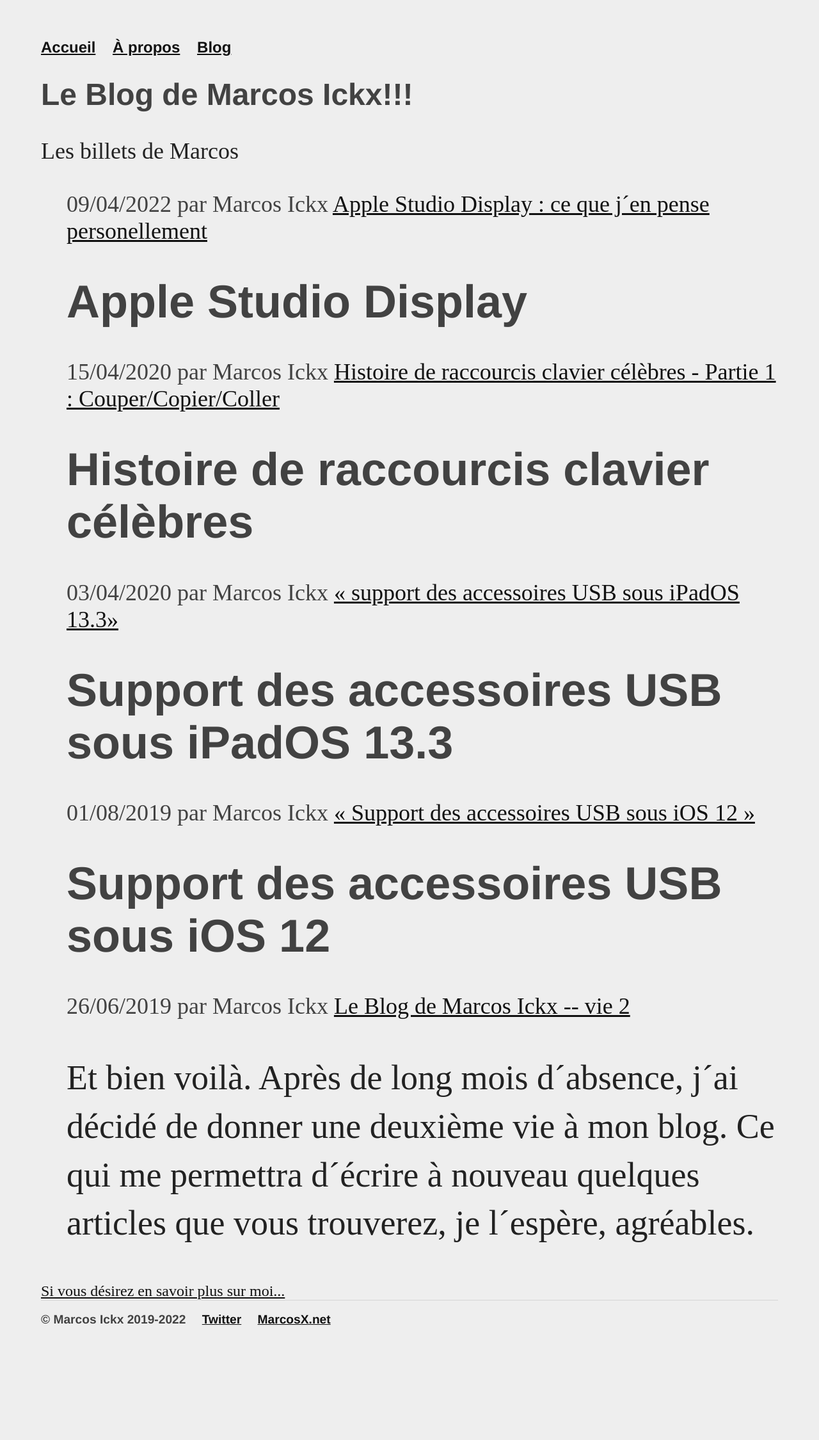
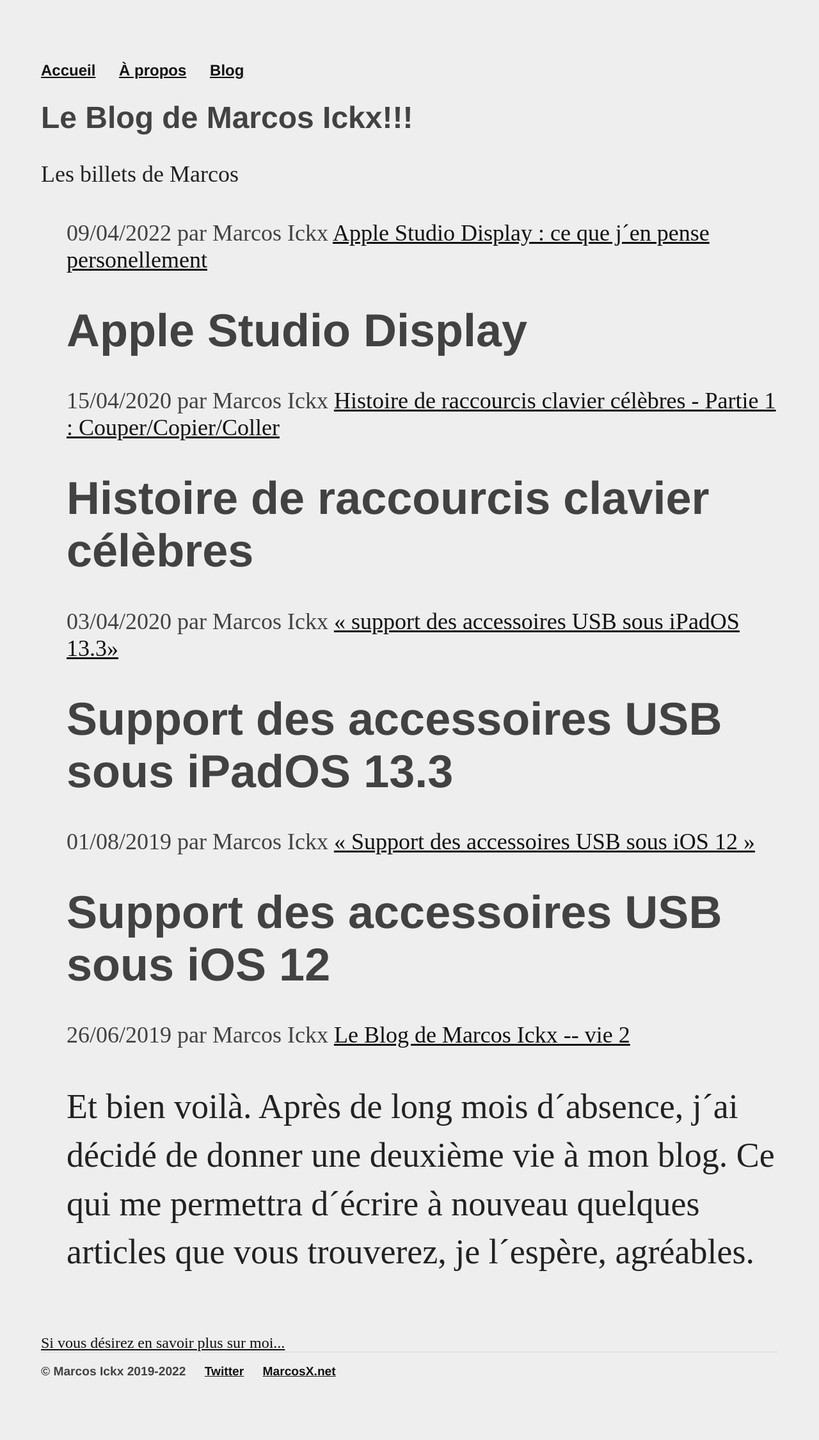
Before and after one commit to MarcosIckx/PreviewMarcosxNet, a Jekyll site: the page built from index.html, in a window 1280 px wide. Shown: the whole page at 64% size. Built offline with Jekyll 4.4.1, drawn with Linux system fonts in a browser that asks for light colours; the list of posts is cut into pages by our own code; before the commit the page ends 2133 px from its top, so only the background shows below that.

Commit message:
Update main.css
Replace px by em equivalent

```diff
--- a/css/main.css
+++ b/css/main.css
@@ -19,7 +19,7 @@
 body {
     background-color: var(--bg-color);
     color: var(--font-color);
-    margin: 60px auto;
+    margin: 4em auto;
     width: 90%;
     font-size: 1.5em;
 }
@@ -27,13 +27,13 @@
 
 nav ul, footer ul {
     font-family:'Helvetica', 'Arial', 'Sans-Serif';
-    padding: 0px;
+    padding: 0em;
     list-style: none;
     font-weight: bold;
 }
 nav ul li, footer ul li {
     display: inline;
-    margin-right: 20px;
+    margin-right: 1.25em;
 }
 
 ul, ul li {
@@ -58,12 +58,12 @@
     color: var(--secondary-color);
 }
 footer {
-    border-top: 1px solid #d5d5d5;
-    font-size: .8em;
+    border-top: 0.0625em solid #d5d5d5;
+    font-size: 0.8em;
 }
 
 ul.posts {
-    margin: 20px auto 40px;
+    margin: 1.25em auto 2.5em;
     font-size: 1.5em;
 }
 
@@ -74,13 +74,13 @@
 .step { border-radius: 50%;
 	-moz-border-radius: 50%;
 	-webkit-border-radius: 50%;
-	width: 35px;
-	height: 35px;
+	width: 2.1875em;
+	height: 2.1875em;
 	background: var(--step-bgcolor);
 	color: var(--bg-color);
 	float: left;
 	text-align: center;
-	font-size: 24px;
-	padding-top: 5.5px;
-	margin: 5px 15px 0px 0px;
+	font-size: 1.5em;
+	padding-top: 0.34375em;
+	margin: 0.3125em 0.9375 0em 0em;
 	font-family: 'Helvetica', 'Arial', 'sans-serif'; }
```
